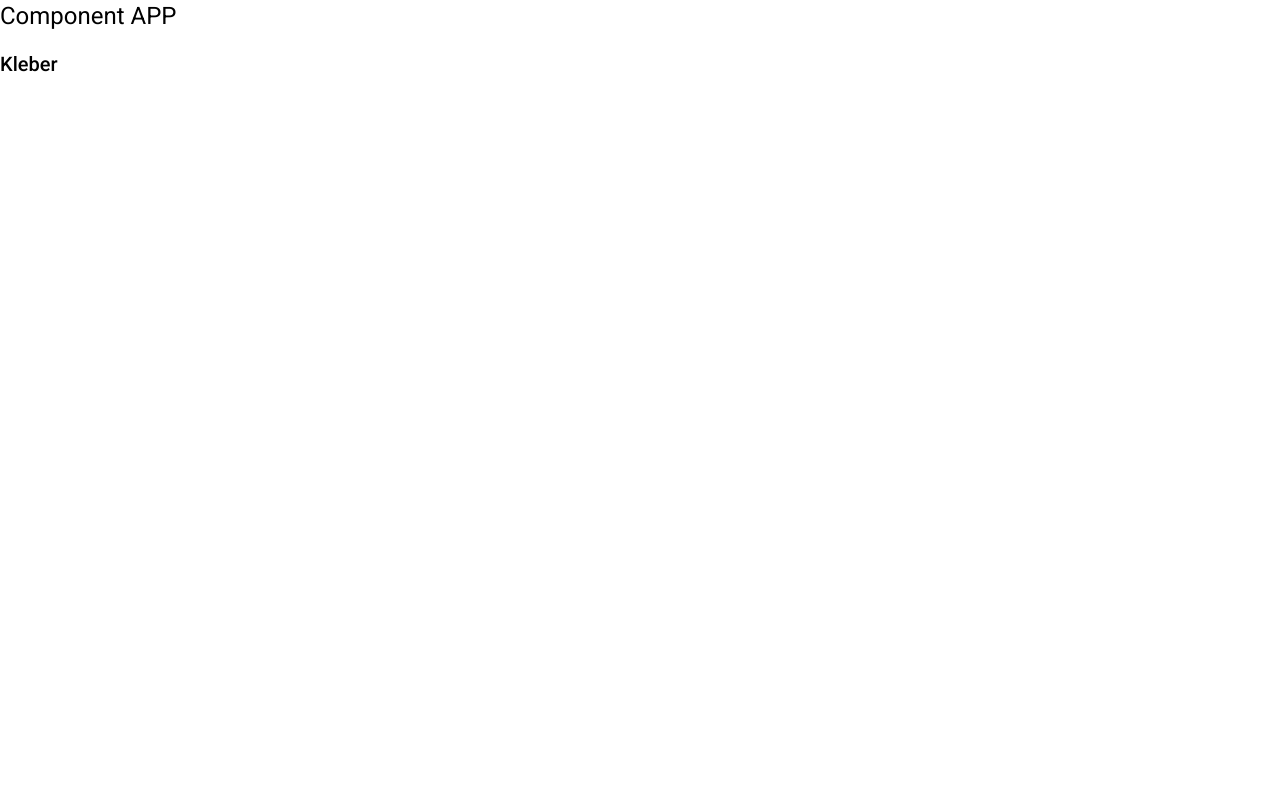
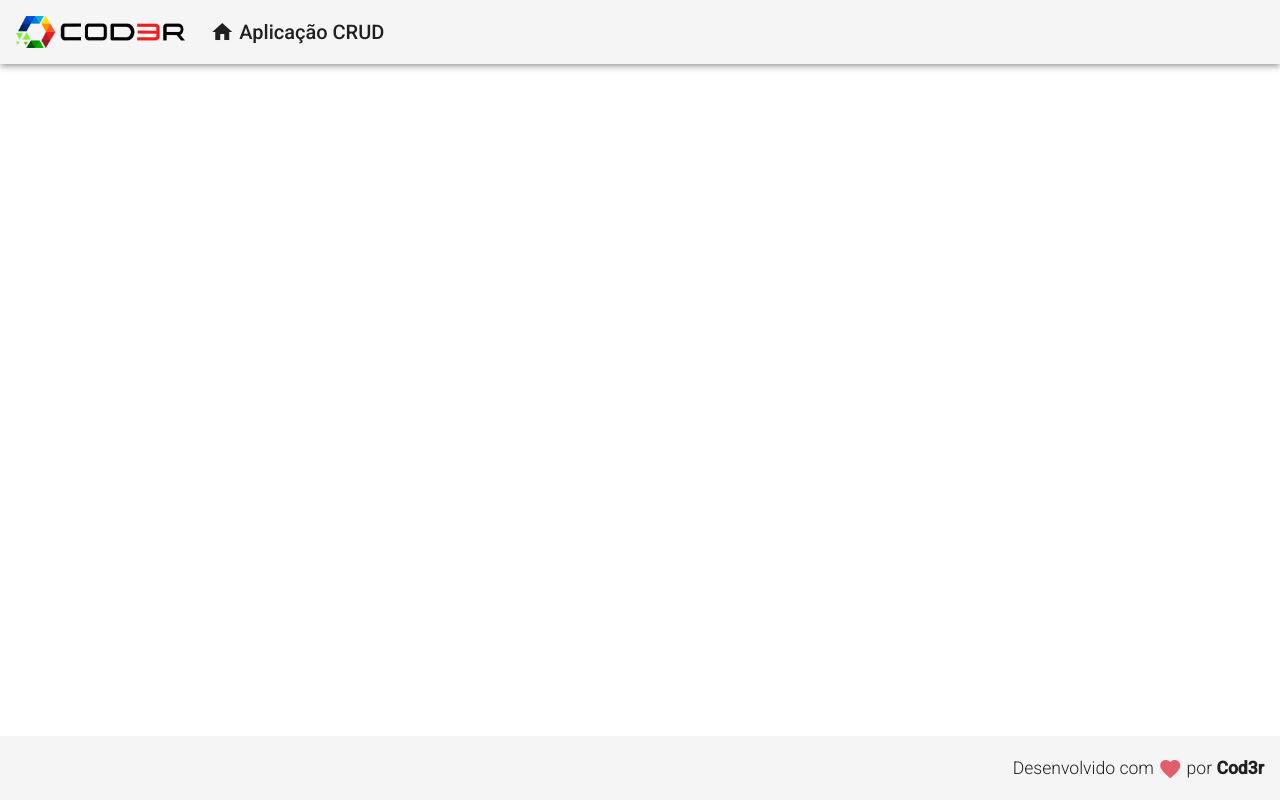
Before and after one commit to kleberfsobrinho/angular-cod3r, an Angular app in the folder frontend/: page / in a window 1280 px wide. Built offline with nearby package versions, Linux system fonts and the light colour scheme.

Commit message:
Header and Footer Component

```diff
--- a/frontend/src/app/app.component.html
+++ b/frontend/src/app/app.component.html
@@ -1,2 +1,2 @@
-<h1>Component APP</h1>
-<h2>{{ name }}</h2>
+<app-header></app-header>
+<app-footer></app-footer>
--- /dev/null
+++ b/frontend/src/app/components/template/footer/footer.component.css
@@ -0,0 +1,12 @@
+.footer {
+    position: fixed;
+    bottom: 0;
+
+    display: flex;
+    justify-content: flex-end;
+}
+
+.footer span {
+    font-size: 1.1rem;
+    font-weight: 300;
+}
--- /dev/null
+++ b/frontend/src/app/components/template/footer/footer.component.html
@@ -0,0 +1,9 @@
+<mat-toolbar class="footer">
+    <span>
+        Desenvolvido com
+        <i class="material-icons red v-middle">
+            favorite
+        </i>
+        por <strong>Cod3r</strong>
+    </span>
+</mat-toolbar>
--- /dev/null
+++ b/frontend/src/app/components/template/footer/footer.component.ts
@@ -0,0 +1,15 @@
+import { Component, OnInit } from '@angular/core';
+
+@Component({
+  selector: 'app-footer',
+  templateUrl: './footer.component.html',
+  styleUrls: ['./footer.component.css']
+})
+export class FooterComponent implements OnInit {
+
+  constructor() { }
+
+  ngOnInit(): void {
+  }
+
+}
--- /dev/null
+++ b/frontend/src/app/components/template/header/header.component.css
@@ -0,0 +1,22 @@
+.header {
+    display: flex;
+    align-items: center;
+}
+
+.header a {
+    display: flex;
+    align-items: center;
+    text-decoration: none;
+}
+
+.header .logo {
+    max-height: 32px;
+}
+
+.header .title-group {
+    padding-left: 25px;
+}
+
+.header .title-group i {
+    padding-right: 5px;
+}
--- /dev/null
+++ b/frontend/src/app/components/template/header/header.component.html
@@ -0,0 +1,15 @@
+<mat-toolbar class="header mat-elevation-z4">
+    <span>
+        <a href="">
+            <img class="logo" src="assets/img/logo.png" alt="logo">
+        </a>
+    </span>
+    <span class="title-group">
+        <a>
+            <i class="material-icons">
+                home
+            </i>
+            Aplicação CRUD
+        </a>
+    </span>
+</mat-toolbar>
--- /dev/null
+++ b/frontend/src/app/components/template/header/header.component.ts
@@ -0,0 +1,15 @@
+import { Component, OnInit } from '@angular/core';
+
+@Component({
+  selector: 'app-header',
+  templateUrl: './header.component.html',
+  styleUrls: ['./header.component.css']
+})
+export class HeaderComponent implements OnInit {
+
+  constructor() { }
+
+  ngOnInit(): void {
+  }
+
+}
--- a/frontend/src/styles.css
+++ b/frontend/src/styles.css
@@ -2,3 +2,7 @@
 
 html, body { height: 100%; }
 body { margin: 0; font-family: Roboto, "Helvetica Neue", sans-serif; }
+
+.red { color: rgb(227, 94, 107); }
+
+.v-middle { vertical-align: middle; }
```
Also changed, not shown: frontend/src/app/app.module.ts (+9 -2 lines), frontend/src/assets/img/dell.png (added), frontend/src/assets/img/logo.png (added).
